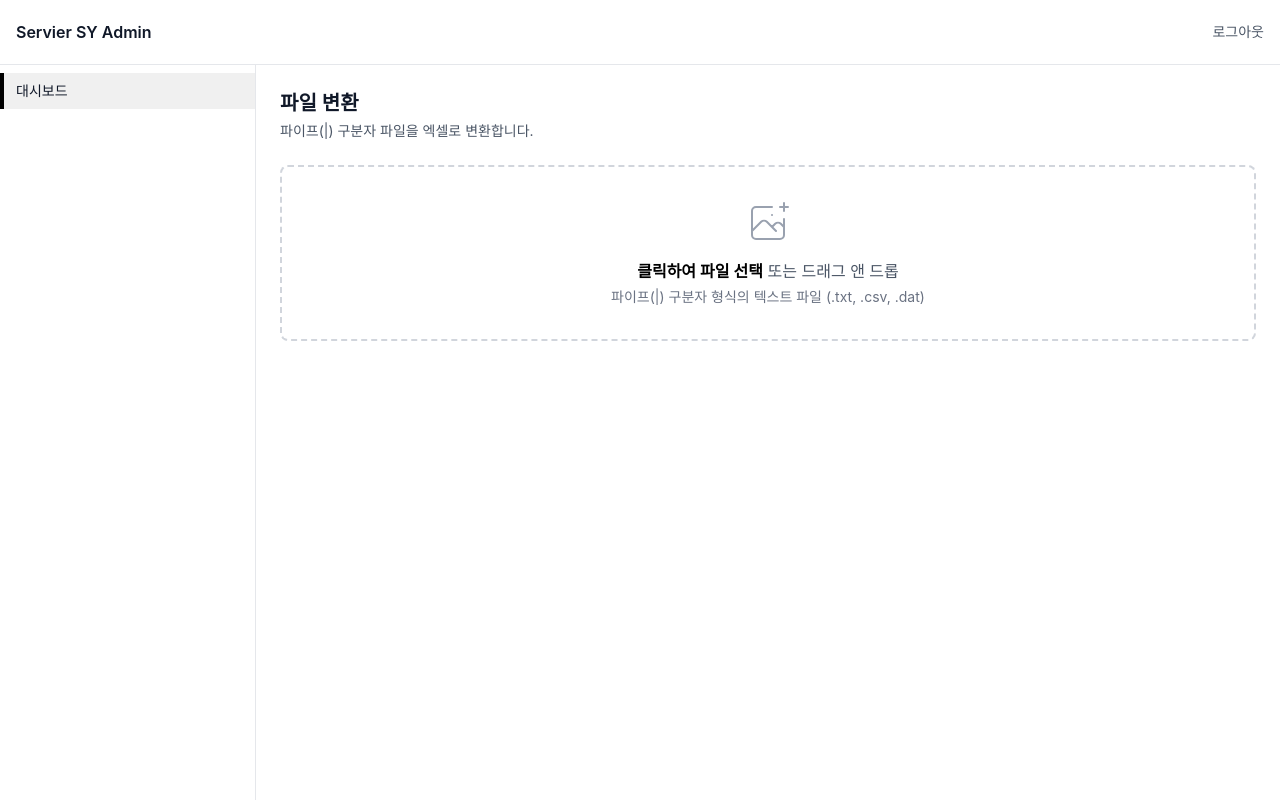
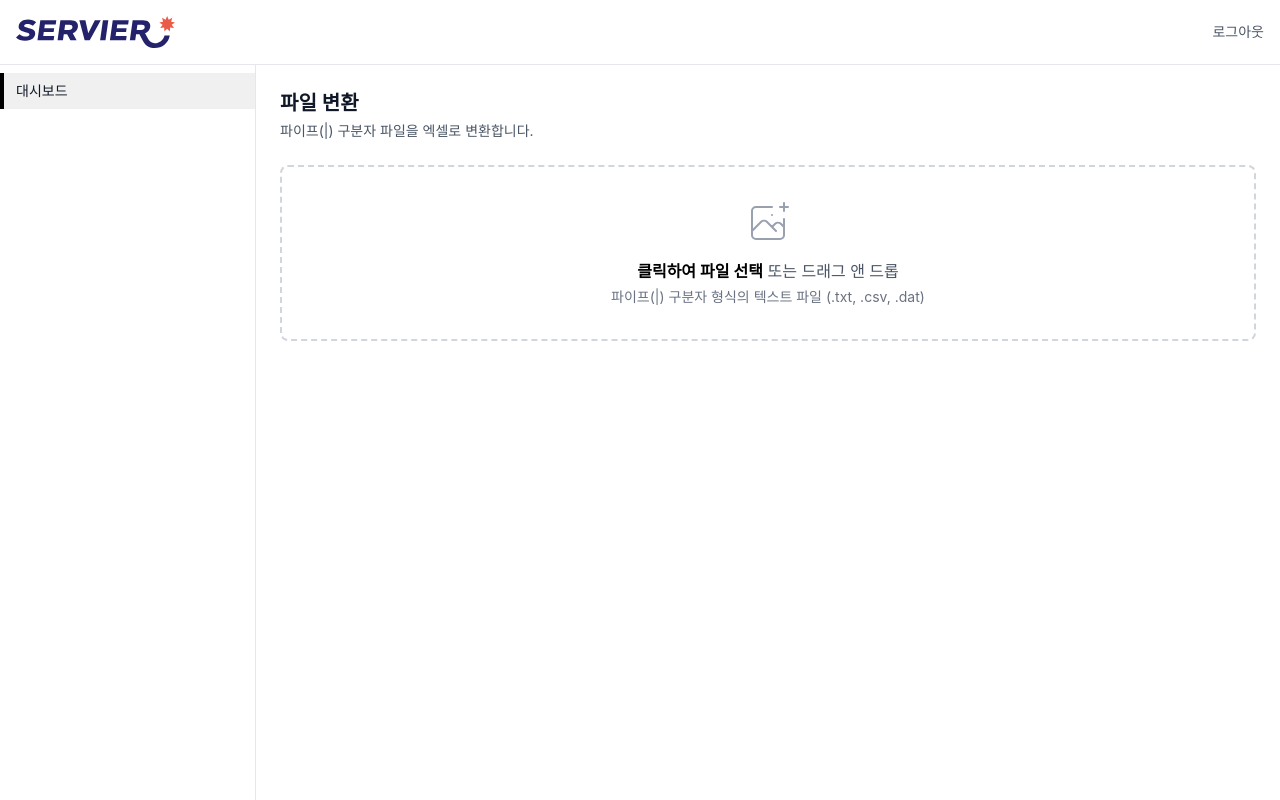
Before and after one commit to merry-uuuu/servier-sy-web, a Next.js app: page / in a window 1280 px wide. Built offline with nearby package versions, Linux system fonts and the light colour scheme.

Commit message:
ㅁㅇㅇ

```diff
--- a/components/AdminLayout.tsx
+++ b/components/AdminLayout.tsx
@@ -1,9 +1,9 @@
-import Link from 'next/link';
-import { ReactNode } from 'react';
-import Sidebar from './Sidebar';
-import { cls } from '@/libs/client/utils';
-import { useApiMutation } from '@/libs/client/hooks/common/useApiMutation';
-import { ApiPath } from '@/libs/constants';
+import Link from "next/link";
+import { ReactNode } from "react";
+import Sidebar from "./Sidebar";
+import { cls } from "@/libs/client/utils";
+import { useApiMutation } from "@/libs/client/hooks/common/useApiMutation";
+import { ApiPath } from "@/libs/constants";
 
 type AdminLayoutProps = {
   title?: string;
@@ -16,18 +16,23 @@ interface LogoutResponse {
   ok: boolean;
 }
 
-export default function AdminLayout({ title, subtitle, children, hideSidebar }: AdminLayoutProps) {
+export default function AdminLayout({
+  title,
+  subtitle,
+  children,
+  hideSidebar,
+}: AdminLayoutProps) {
   const logoutMutation = useApiMutation<LogoutResponse, never>({
     path: ApiPath.Auth.Logout,
-        method: 'Post',
+    method: "Post",
     showErrorToast: false,
     onSuccess: () => {
-            window.location.href = '/login';
+      window.location.href = "/login";
     },
     onError: () => {
       // 에러가 발생해도 로그아웃 페이지로 이동
-            window.location.href = '/login';
-        }
+      window.location.href = "/login";
+    },
   });
 
   const handleLogout = () => {
@@ -35,40 +40,39 @@ export default function AdminLayout({ title, subtitle, children, hideSidebar }:
   };
 
   return (
-        <div className={cls('min-h-screen bg-gray-50 flex flex-col')}>
-            <header className={cls('sticky top-0 z-40 w-full border-b border-gray-200 bg-white')}>
-                <div className={cls('h-16 flex items-center justify-between px-4')}>
-                    <div className={cls('flex items-center gap-2')}>
-                        <Link
-                            href="/"
+    <div className={cls("min-h-screen bg-gray-50 flex flex-col")}>
+      <header
         className={cls(
-                                'text-gray-900 font-semibold no-underline visited:text-gray-900'
+          "sticky top-0 z-40 w-full border-b border-gray-200 bg-white"
         )}
       >
-                            Servier SY Admin
+        <div className={cls("h-16 flex items-center justify-between px-4")}>
+          <div className={cls("flex items-center gap-2")}>
+            <Link href="/">
+              <img src="/logo.svg" alt="Logo" className="h-8" />
             </Link>
           </div>
           <button
             onClick={handleLogout}
             disabled={logoutMutation.isLoading}
-                        className={cls('text-sm text-gray-600 hover:text-gray-900')}
+            className={cls("text-sm text-gray-600 hover:text-gray-900")}
           >
-                        {logoutMutation.isLoading ? '로그아웃 중...' : '로그아웃'}
+            {logoutMutation.isLoading ? "로그아웃 중..." : "로그아웃"}
           </button>
         </div>
       </header>
 
-            <div className={cls('flex-1 flex')}>
+      <div className={cls("flex-1 flex")}>
         {!hideSidebar && <Sidebar />}
-                <main className={cls('flex-1 bg-white')}>
-                    <div className={cls('p-6')}>
+        <main className={cls("flex-1 bg-white")}>
+          <div className={cls("p-6")}>
             {title && (
-                            <h1 className={cls('text-xl font-semibold text-gray-900 mb-1')}>
+              <h1 className={cls("text-xl font-semibold text-gray-900 mb-1")}>
                 {title}
               </h1>
             )}
             {subtitle && (
-                            <p className={cls('text-sm text-gray-600 mb-6')}>{subtitle}</p>
+              <p className={cls("text-sm text-gray-600 mb-6")}>{subtitle}</p>
             )}
             {children}
           </div>
```
Also changed, not shown: public/logo.svg (added). Lines whose indentation alone changed are shown as unchanged.
